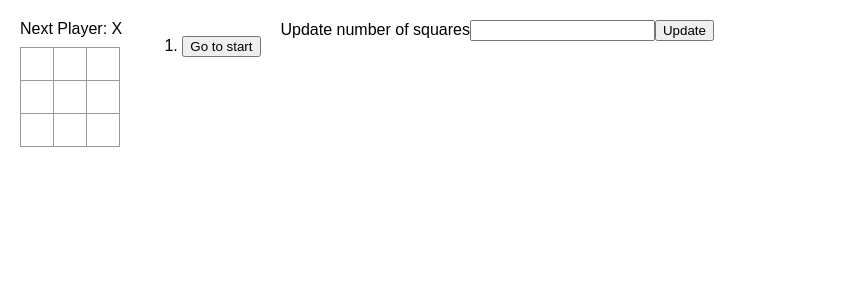
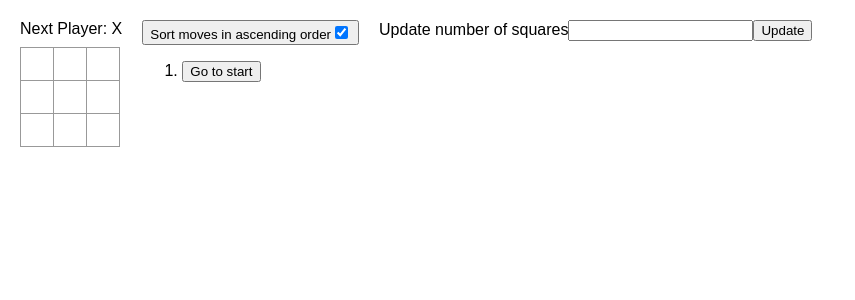
Before and after one commit to DeepLajpal/X_And_0, a React (Create React App) app: page / in a window 1280 px wide. Shown: the top 300 px of the page, without its empty margins (0-855 px from the left). Built offline with nearby package versions, Linux system fonts and the light colour scheme.

Commit message:
feat: update React dependencies and add move sorting functionality in Tic-Tac-Toe game

```diff
--- a/src/App.js
+++ b/src/App.js
@@ -13,6 +13,7 @@ export default function Game() {
   const currentSquares = history[currentMove];
   const [squaresInputValue, setSquaresInputValue] = useState(null);
   const xIsNext = currentMove % 2 === 0;
+  const [isAscending, setIsAscending] = useState(true);
   const [n, setN] = useState(3);
 
   const handlePlay = (nextSquares) => {
@@ -29,16 +30,17 @@ export default function Game() {
   };
   const moves = history.map((squares, move) => {
     let description;
-    if (move > 0) {
-      description = `Go to move #${move}`;
+    const moveFinal = isAscending ? move : history.length - 1 - move;
+    if (moveFinal > 0) {
+      description = `Go to move #${moveFinal}`;
     } else {
       description = `Go to start`;
     }
     return (
-      <li key={move}>
-        <button onClick={() => jumpTo(move)}>
-          {move === history.length - 1 && move !== 0
-            ? `You are at move #${move}`
+      <li key={moveFinal}>
+        <button onClick={() => jumpTo(moveFinal)}>
+          {moveFinal === history.length - 1 && moveFinal !== 0
+            ? `You are at move #${moveFinal}`
             : description}
         </button>
       </li>
@@ -79,12 +81,21 @@ export default function Game() {
         />
       </div>
       <div className="game-info">
+        <button onClick={() => setIsAscending(!isAscending)}>
+          <label>Sort moves in ascending order</label>
+          <input
+            type="checkbox"
+            checked={isAscending}
+            onChange={() => setIsAscending(!isAscending)}
+          />
+        </button>
         <ol>{moves}</ol>
       </div>
       <div className="game-info">
         <label>Update number of squares</label>
         <input
           type="number"
+          value={squaresInputValue}
           onChange={(e) => handleOnChange(e)}
           onKeyDown={(e) => handleOnKeyDown(e)}
         />
```
Also changed, not shown: package.json (+4 -4 lines), 1 other file (tests, documents, lock files or other folders).
